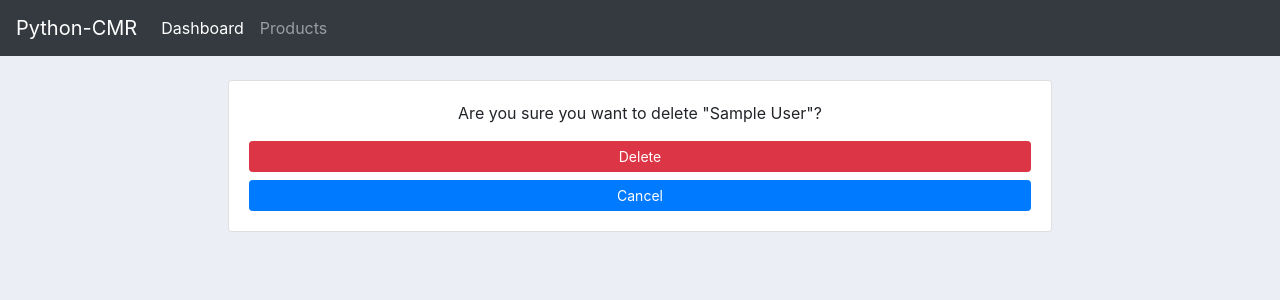
After one commit to JorgeGalingP/python-CMR, a Django app: page /deleteOrder/1 in a window 1280 px wide. The commit adds this page. Shown: the top 300 px of the page. Run offline with Django 3.2, Linux system fonts and the light colour scheme; tables that the repository leaves empty hold one stand-in row (values such as "Sample post"); some libraries are stand-ins or nearby versions.

Commit message:
Added CRUD operations on entity Order
Added some Create, Update and Delete functions in views.py and templates

```diff
--- a/account/models.py
+++ b/account/models.py
@@ -49,4 +49,4 @@ class Order(models.Model):
     date_created = models.DateTimeField(auto_now_add=True, null=True)
 
     def __str__(self):
-        return self.date_created
+        return self.product.name
--- a/account/templates/account/dashboard.html
+++ b/account/templates/account/dashboard.html
@@ -37,7 +37,7 @@
         <h5>LAST 5 ORDERS</h5>
         <hr>
         <div class="card card-body">
-            <a class="btn btn-primary btn-sm btn-block" href="{% url 'account_order_form'%}">Create Order</a>
+            <a class="btn btn-primary btn-sm btn-block" href="{% url 'account_create_order'%}">Create Order</a>
             <br>
             <table class="table table-sm">
                 <tr>
@@ -53,8 +53,8 @@
                         <td>{{order.product.name}}</td>
                         <td>{{order.date_created}}</td>
                         <td>{{order.status}}</td>
-                        <td><button type="button" class="btn btn-outline-info btn-block btn-sm">Update</button></td>
-                        <td><button type="button" class="btn btn-outline-danger btn-block btn-sm">Delete</button></td>
+                        <td><a class="btn btn-outline-warning btn-block btn-sm" href="{% url 'account_update_order' order.id %}">Update</button></td>
+                        <td><a class="btn btn-outline-danger btn-block btn-sm" href="{% url 'account_delete_order' order.id %}">Delete</button></td>
                     </tr>
                 {% endfor %}
 
--- /dev/null
+++ b/account/templates/account/delete.html
@@ -0,0 +1,22 @@
+{% extends 'account/main.html' %}
+{% load static %}
+{% block content %}
+
+<br>
+
+<div class="row justify-content-center">
+	<div class="col-md-8">
+		<div class="card card-body">
+            <p class="text-center">Are you sure you want to delete "{{ item }}"?</p>
+
+            <form method="POST">
+                {% csrf_token %}
+                <input class="btn btn-danger btn-block btn-sm" type="submit" name="Confirm" value="Delete">
+
+                <a class="btn btn-primary btn-block btn-sm" href="{% url 'account_home' %}">Cancel</a>
+            </form>
+        </div>
+    </div>
+</div>
+
+{% endblock %}
--- a/account/urls.py
+++ b/account/urls.py
@@ -5,5 +5,7 @@ urlpatterns = [
     path('', views.home, name="account_home"),
     path('products/', views.products, name="account_products"),
     path('customer/<str:customer_pk>', views.customer, name="account_customer"),
-    path('createOrder/', views.create_order, name="account_order_form"),
+    path('createOrder/', views.create_order, name="account_create_order"),
+    path('updateOrder/<str:order_pk>', views.update_order, name="account_update_order"),
+    path('deleteOrder/<str:order_pk>', views.delete_order, name="account_delete_order"),
 ]
--- a/account/views.py
+++ b/account/views.py
@@ -2,6 +2,7 @@ from django.shortcuts import render, redirect
 from django.http import HttpResponse
 from .models import Order, Customer, Product
 from .forms import OrderForm
+
 
 def home(request):
     orders = Order.objects.all()
@@ -12,7 +13,7 @@ def home(request):
     delivered = orders.filter(status='Delivered').count()
     pending = orders.filter(status='Pending').count()
 
-    context = {'orders': orders,
+    context = {'orders': orders[:5],
         'customers': customers,
         'total_customers': total_customers,
         'total_orders': total_orders,
@@ -21,10 +22,12 @@ def home(request):
 
     return render(request, 'account/dashboard.html', context)
 
+
 def products(request):
     products = Product.objects.all()
 
     return render(request, 'account/products.html', {'products': products})
+
 
 def customer(request, customer_pk):
     customer = Customer.objects.get(id=customer_pk)
@@ -49,5 +52,30 @@ def create_order(request):
             return redirect('/')
 
     context = {'form': form}
+    return render(request, 'account/order_form.html', context)
 
+
+def update_order(request, order_pk):
+    order = Order.objects.get(id=order_pk)
+    form = OrderForm(instance=order)
+
+    if request.method == 'POST':
+        form = OrderForm(request.POST, instance=order)
+
+        if form.is_valid():
+            form.save()
+            return redirect('/')
+
+    context = {'form': form}
     return render(request, 'account/order_form.html', context)
+
+
+def delete_order(request, order_pk):
+    order = Order.objects.get(id=order_pk)
+
+    if request.method == 'POST':
+        order.delete()
+        return redirect('/')
+
+    context = {'item': order}
+    return render(request, 'account/delete.html', context)
```
Also changed, not shown: account/templates/account/customer.html (+4 -4 lines), account/templates/account/order_form.html (+19 -5 lines).
